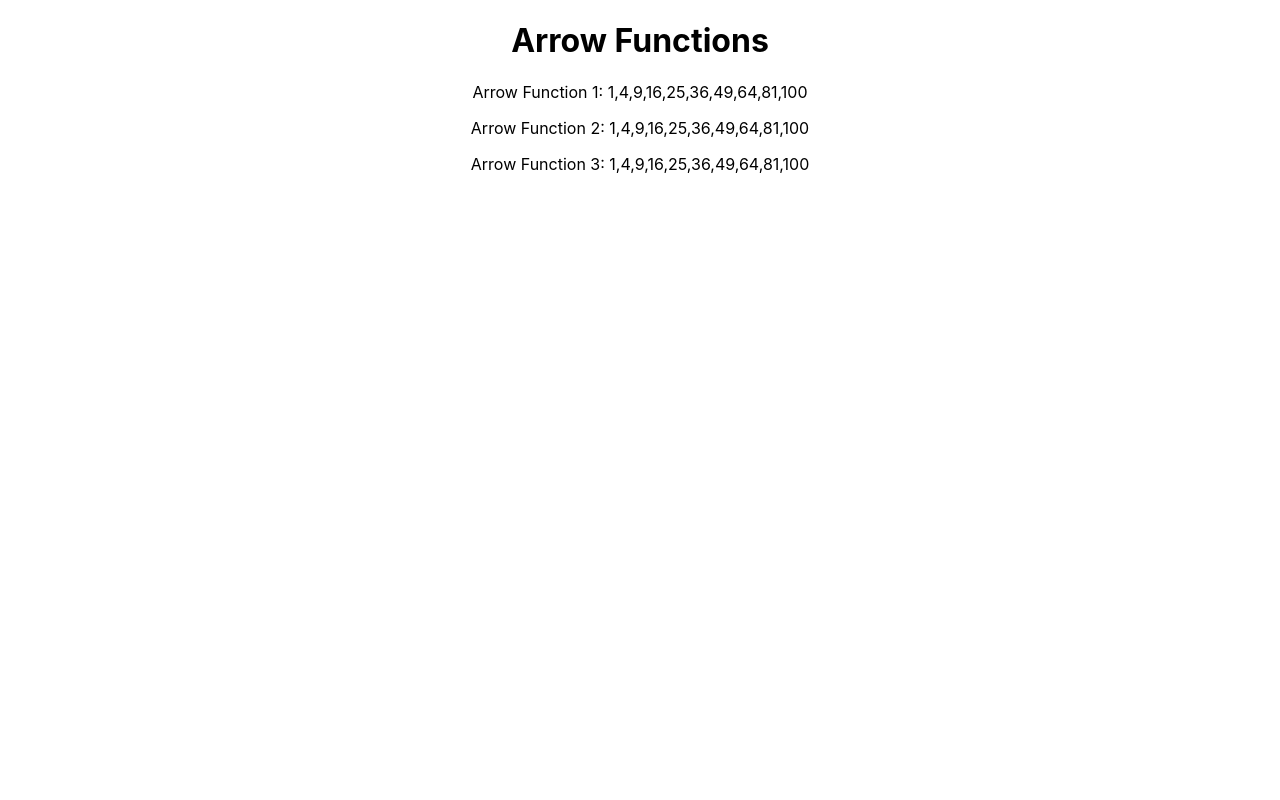
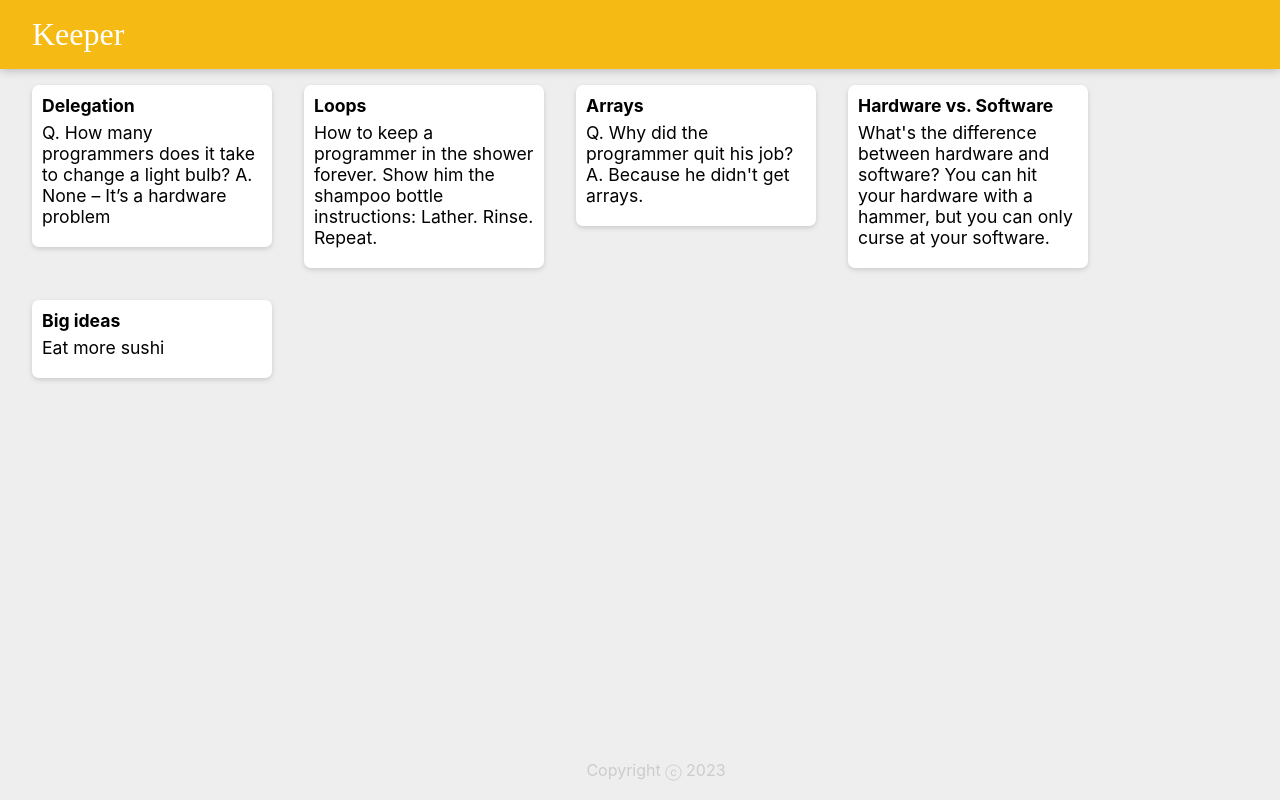
Before and after one commit to mohsinrashid64/React-Stuff, a React (Create React App) app: page / in a window 1280 px wide. Built offline with nearby package versions, Linux system fonts and the light colour scheme.

Commit message:
Keeper App

```diff
--- a/src/App.css
+++ b/src/App.css
@@ -1,3 +1,56 @@
-.App {
+* {
+  padding: 0;
+  margin: 0;
+  box-sizing: border-box;
+}
+html {
+  font-family: "Montserrat", sans-serif;
+}
+body {
+  background: #eee;
+  padding: 0 16px;
+}
+
+header {
+  background-color: #f5ba13;
+  margin: auto -16px;
+  padding: 16px 32px;
+  box-shadow: 0 0 10px 0 rgba(0, 0, 0, 0.3);
+}
+
+header h1 {
+  color: #fff;
+  font-family: "McLaren", cursive;
+  font-weight: 200;
+}
+
+footer {
+  position: absolute;
   text-align: center;
+  bottom: 0;
+  width: 100%;
+  height: 2.5rem;
 }
+
+footer p {
+  color: #ccc;
+}
+.note {
+  background: #fff;
+  border-radius: 7px;
+  box-shadow: 0 2px 5px #ccc;
+  padding: 10px;
+  width: 240px;
+  margin: 16px;
+  float: left;
+}
+.note h1 {
+  font-size: 1.1em;
+  margin-bottom: 6px;
+}
+.note p {
+  font-size: 1.1em;
+  margin-bottom: 10px;
+  white-space: pre-wrap;
+  word-wrap: break-word;
+}
--- a/src/App.js
+++ b/src/App.js
@@ -1,39 +1,28 @@
-// import { Component } from 'react';
 // import { Component } from 'react';
 import './App.css';
-import Heading from "./Components/heading"
-
-
-var numbers = [1, 2, 3, 4, 5, 6, 7, 8, 9, 10];
+import Heading from "./Components/Header";
+import Footer from "./Components/Footer";
+import Note from "./Components/Note";
+import notes from "./notes";
 
 
 
-const newNumsSquare1 = numbers.map( (param) => { // Note: Brackets around param are only necessary when you want to add multiple parameters
-  return param * param;
-})
 
-const newNumsSquare2 = numbers.map( param => {
-  return param * param;
-})
 
-const newNumsSquare3 = numbers.map( param =>  param * param)
+
+
 
 function App() {
   return (
     <div className="App">
       <Heading/>
-      <p>
-        Arrow Function 1:
-        {" " + newNumsSquare1 + " "}
-      </p>
-      <p>
-        Arrow Function 2:
-        {" " + newNumsSquare2 + " "}
-      </p>
-      <p>
-        Arrow Function 3:
-        {" " + newNumsSquare3 + " "}
-      </p>
+      {notes.map(noteItem => (
+        <Note
+          key={noteItem.key}
+          title={noteItem.title}
+          content={noteItem.content}
+        />
+      ))}      <Footer/>
 
     </div>
   );
--- /dev/null
+++ b/src/Components/Footer.js
@@ -0,0 +1,12 @@
+import React from "react";
+
+function Footer() {
+  const year = new Date().getFullYear();
+  return (
+    <footer>
+      <p>Copyright ⓒ {year}</p>
+    </footer>
+  );
+}
+
+export default Footer;
--- /dev/null
+++ b/src/Components/Header.js
@@ -0,0 +1,12 @@
+import React from "react";
+import '../App.css';
+
+function Header() {
+  return (
+    <header>
+      <h1>Keeper</h1>
+    </header>
+  );
+}
+
+export default Header;
--- /dev/null
+++ b/src/Components/Note.js
@@ -0,0 +1,13 @@
+import React from "react";
+import '../App.css';
+
+function Note(props) {
+  return (
+    <div className="note">
+      <h1>{props.title}</h1>
+      <p>{props.content}</p>
+    </div>
+  );
+}
+
+export default Note;
--- a/src/Components/heading.js
+++ /dev/null
@@ -1,7 +0,0 @@
-
-
-export default function Heading(){
-    return (
-        <h1>Arrow Functions</h1>
-    )
-}
--- /dev/null
+++ b/src/notes.js
@@ -0,0 +1,33 @@
+const notes = [
+    {
+      key: 1,
+      title: "Delegation",
+      content:
+        "Q. How many programmers does it take to change a light bulb? A. None – It’s a hardware problem"
+    },
+    {
+      key: 2,
+      title: "Loops",
+      content:
+        "How to keep a programmer in the shower forever. Show him the shampoo bottle instructions: Lather. Rinse. Repeat."
+    },
+    {
+      key: 3,
+      title: "Arrays",
+      content:
+        "Q. Why did the programmer quit his job? A. Because he didn't get arrays."
+    },
+    {
+      key: 4,
+      title: "Hardware vs. Software",
+      content:
+        "What's the difference between hardware and software? You can hit your hardware with a hammer, but you can only curse at your software."
+    },
+    {
+      key: 5,
+      title: "Big ideas",
+      content: "Eat more sushi"
+    }
+  ];
+
+  export default notes;
```
